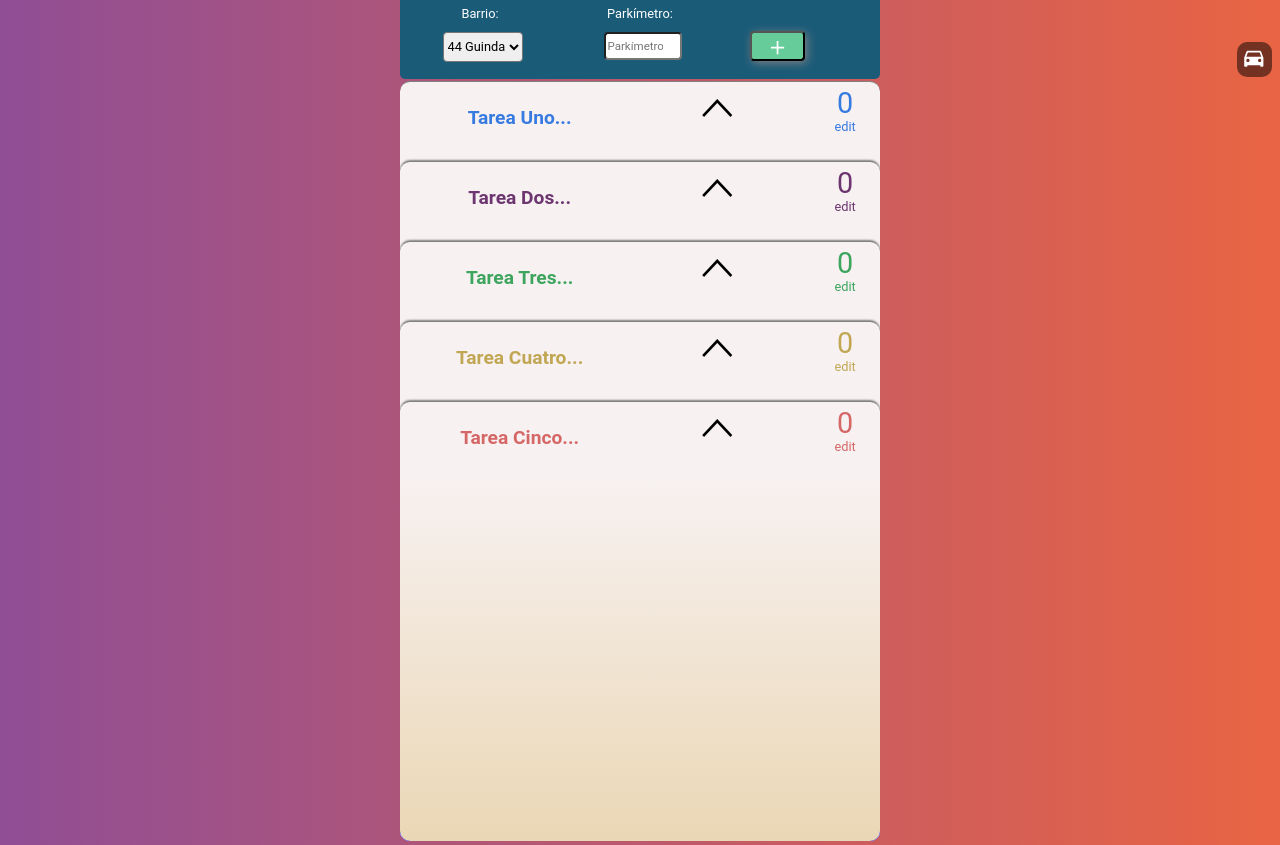
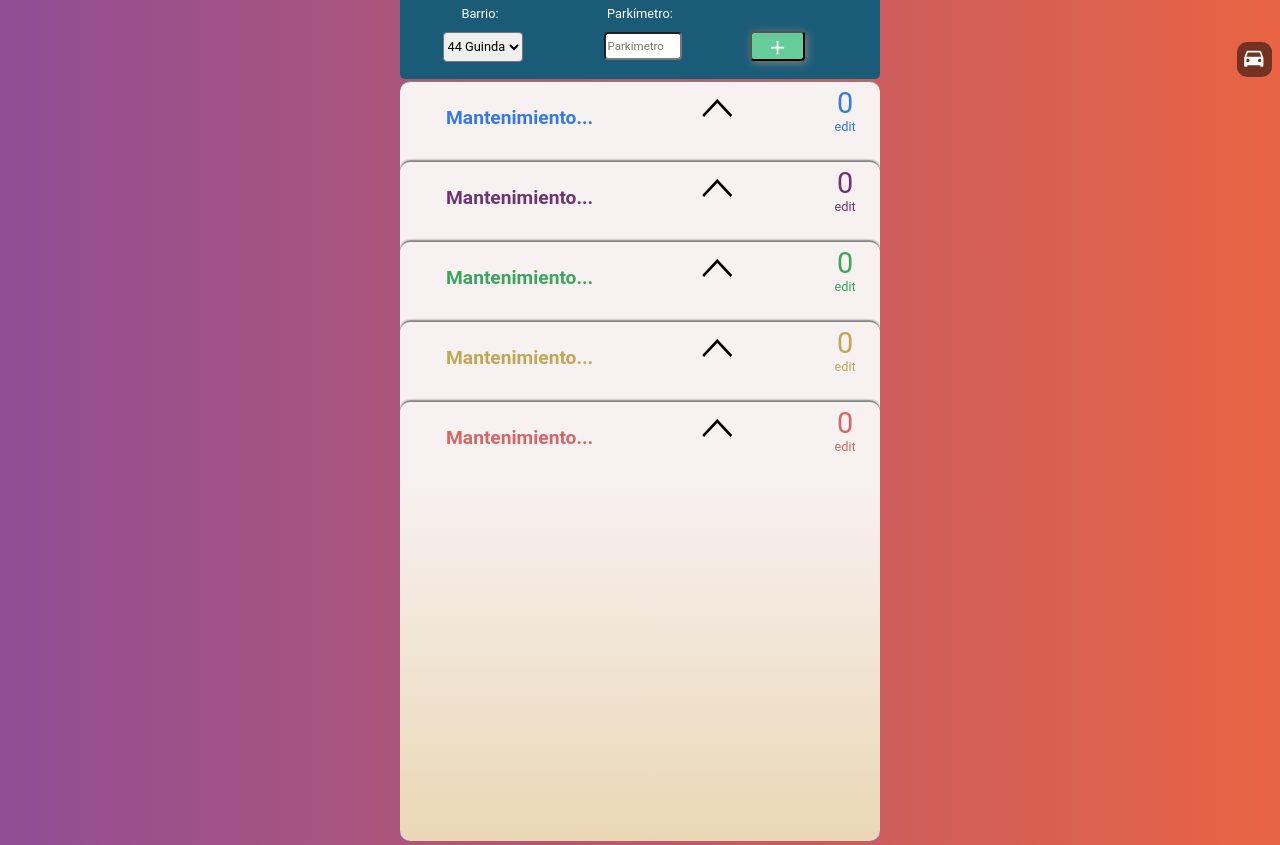
Before and after one commit to daviferm/JS-ProyectoDevas, a plain HTML site: page links/listas.html in a window 1280 px wide. Drawn offline with nearby package versions, Linux system fonts and the light colour scheme; files whose address does not match are found by name.

Commit message:
Última mejora

```diff
--- a/css/style.css
+++ b/css/style.css
@@ -130,7 +130,7 @@ body.ocultar{
 .flecha{
   display: flex;
   position: absolute;
-  z-index: 200;
+  z-index: 400;
   top: 50px;
   left: 90%;
   width: 35px;
--- a/links/listas.html
+++ b/links/listas.html
@@ -51,7 +51,7 @@
         <div class="lista uno" data-key="uno" id="uno">
           <header>
             <div class="titulo">
-              <h2>Tarea Uno...</h2>
+              <h2>Mantenimiento...</h2>
             </div>
               <div class="flechaUp">
                 <i class="ion-ios-arrow-up"></i>
@@ -69,7 +69,7 @@
         <div class="lista dos" data-key="dos" id="dos">
           <header>
             <div class="titulo">
-              <h2>Tarea Dos...</h2>
+              <h2>Mantenimiento...</h2>
             </div>
             <div class="flechaUp">
               <i class="ion-ios-arrow-up"></i>
@@ -87,7 +87,7 @@
         <div class="lista tres" data-key="tres" id="tres">
           <header>
               <div class="titulo">
-                <h2>Tarea Tres...</h2>
+                <h2>Mantenimiento...</h2>
               </div>
               <div class="flechaUp">
                 <i class="ion-ios-arrow-up"></i>
@@ -105,7 +105,7 @@
         <div class="lista cuatro" data-key="cuatro" id="cuatro">
           <header>
               <div class="titulo">
-                <h2>Tarea Cuatro...</h2>
+                <h2>Mantenimiento...</h2>
               </div>
               <div class="flechaUp">
                 <i class="ion-ios-arrow-up"></i>
@@ -123,7 +123,7 @@
         <div class="lista cinco" data-key="cinco" id="cinco">
           <header>
               <div class="titulo">
-                <h2>Tarea Cinco...</h2>
+                <h2>Mantenimiento...</h2>
               </div>
               <div class="flechaUp">
                 <i class="ion-ios-arrow-up"></i>
```
